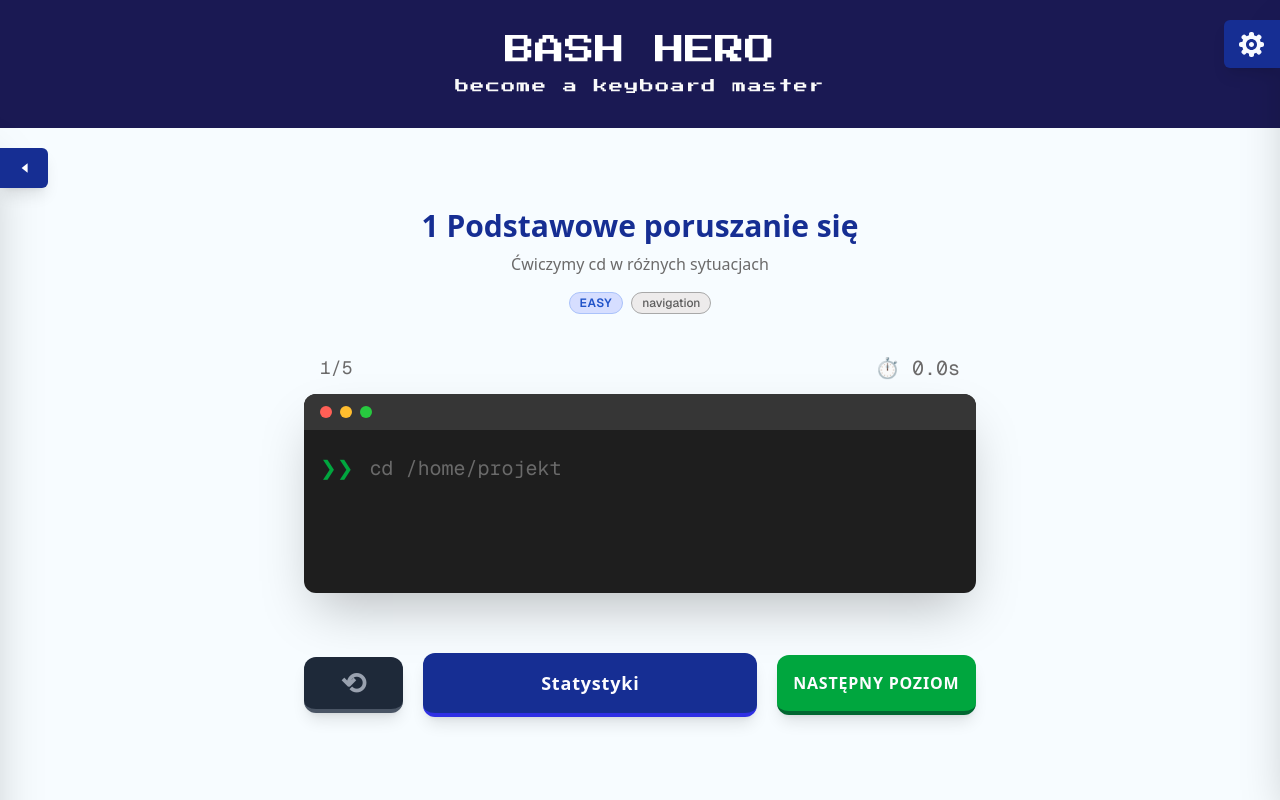
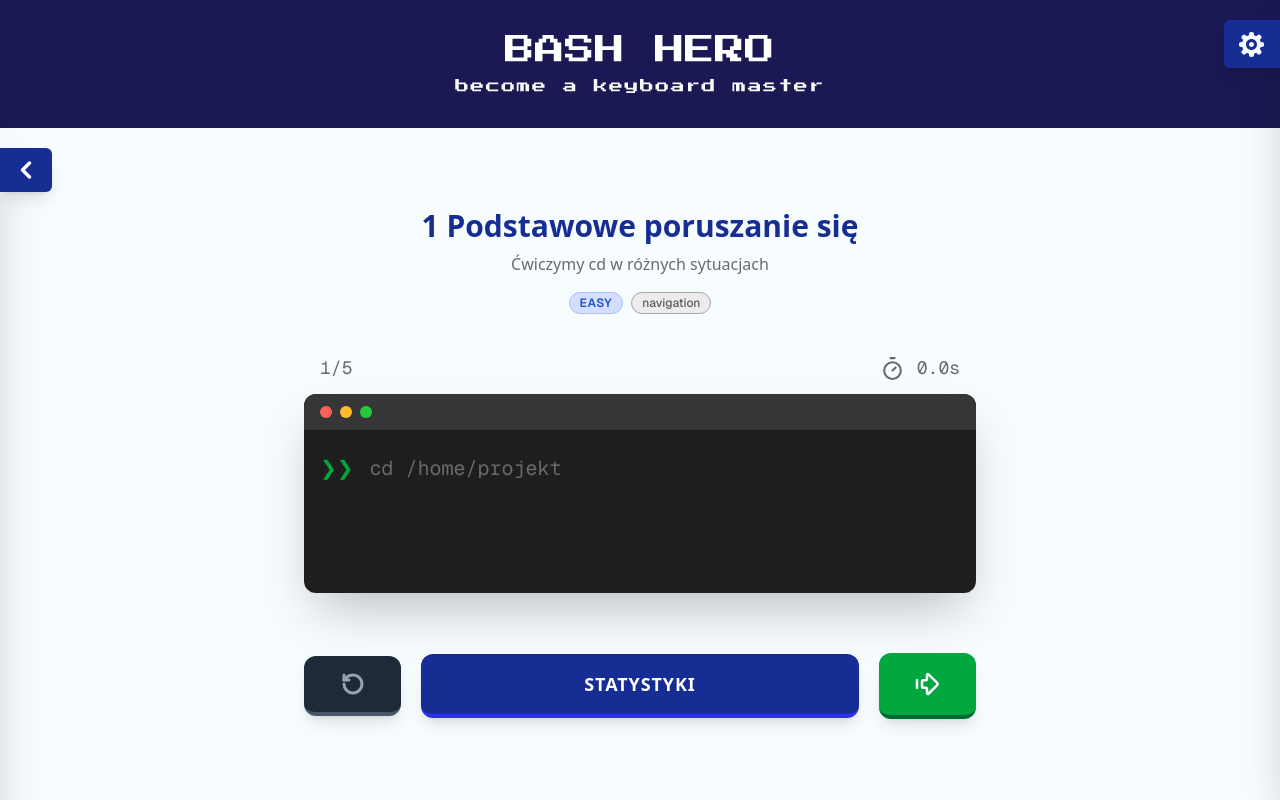
Before and after one commit to BashHero-Foundation/BashHero, a Next.js app: page /game/1 in a window 1280 px wide. Built offline with nearby package versions, Linux system fonts and the light colour scheme.

Commit message:
Replace icons and recolor menu

```diff
--- a/components/FinishedLevelButtons.tsx
+++ b/components/FinishedLevelButtons.tsx
@@ -1,4 +1,5 @@
 import { scormify_path } from "@/app/scorm/scorm_utils";
+import { RotateCcw, ArrowBigRightDash } from 'lucide-react';
 
 export default function FinishedLevelButtons({ levelId, nextLevelId }: { levelId: string; nextLevelId: string | null }) {
 
@@ -14,29 +15,31 @@ export default function FinishedLevelButtons({ levelId, nextLevelId }: { levelId
 
             <button
             onClick={handleReset}
-            className="flex-1 rounded-xl border-b-4 border-gray-600 bg-gray-800 shadow-lg
-            p-2 text-3xl text-gray-400 transition hover:bg-red-600 hover:text-white
+            aria-label="Reset"
+            className="flex flex-1 items-center justify-center rounded-xl border-b-4 border-gray-600 bg-gray-800 shadow-lg
+            px2 py-4 text-gray-400 transition hover:bg-red-600 hover:text-white
             active:scale-95 active:border-b-0 active:translate-y-1 active:bg-red-800">
-            ⟲
+                <RotateCcw size={24} strokeWidth={3} />
             </button>
 
-            <a href={scormify_path(`/game/${levelId}/stats`)} className="flex-4 text-center">
-                <button className="w-full rounded-xl border-b-4 border-btn-primary-border bg-btn-primary-bg shadow-lg
-                px-6 py-4 text-lg text-btn-primary-text transition hover:bg-btn-primary-bg-hover
+            <a
+            href={scormify_path(`/game/${levelId}/stats`)}
+            className="flex flex-4 items-center justify-center text-center rounded-xl border-b-4 border-btn-primary-border bg-btn-primary-bg shadow-lg
+                px-6 py-4 text-lg text-btn-primary-text tracking-wider transition hover:bg-btn-primary-bg-hover
                 active:border-b-0 active:translate-y-1">
                 Statystyki
-                </button>
             </a>
 
 
             {nextLevelId ? (
-                <a href={scormify_path(`/game/${nextLevelId}`)} className="w-full flex-2 rounded-xl border-b-4 border-green-800 bg-green-600 shadow-lg
-                px-4 py-4 text-md text-text-primary transition hover:bg-green-500 hover:text-white
+                <a href={scormify_path(`/game/${nextLevelId}`)} className="flex flex-1 items-center justify-center text-center gap-1
+                rounded-xl border-b-4 border-green-800 bg-green-600 shadow-lg py-4 text-lg text-text-primary normal-case transition hover:bg-green-500 hover:text-white
                 active:border-b-0 active:translate-y-1">
-                    Następny poziom
+                    <ArrowBigRightDash size={30} strokeWidth={2} />
+
                 </a>
             ) : (
-                <p className="mt-6 text-gray-500 font-semibold">To byl ostatni poziom</p>
+                <p className="mt-6 text-gray-500 font-semibold">To już ostatni poziom</p>
             )}
 
 
--- a/components/StatsPageContent.tsx
+++ b/components/StatsPageContent.tsx
@@ -4,6 +4,7 @@ import { Menu } from "./menu";
 import { LevelStats, StatsPageContentProps } from "@/app/types";
 import SettingsSidebar from "./settings";
 import { scormify_path } from "@/app/scorm/scorm_utils";
+import { ArrowLeft } from 'lucide-react';
 
 
 export function StatsPageContent({ level }: StatsPageContentProps) {
@@ -99,7 +100,10 @@ export function StatsPageContent({ level }: StatsPageContentProps) {
               <button className="w-full rounded-xl border-b-4 border-btn-primary-border bg-btn-primary-bg
               shadow-lg px-6 py-3 text-lg text-text-primary font-bold transition hover:bg-btn-primary-bg-hover
               active:border-b-0 active:translate-y-1">
-                ← Wróć do poziomu
+                <div className="flex flex-row items-center gap-5">
+                  <ArrowLeft size={18} strokeWidth={4} />
+                  Wróć do poziomu
+                </div>
               </button>
             </a>
 
--- a/components/TypingView.tsx
+++ b/components/TypingView.tsx
@@ -11,6 +11,7 @@ import TextCorrecter from "./TextCorrecter";
 import SettingsSidebar from "./settings";
 import CalculatePoints from "@/components/CalculatePoints";
 import { useRef, useState } from "react";
+import { Timer } from "lucide-react";
 
 export function TypingView({ level, nextLevelId }: { level: Level; nextLevelId: string | null }) {
 
@@ -85,11 +86,17 @@ export function TypingView({ level, nextLevelId }: { level: Level; nextLevelId:
                 {typing.currentIndex + 1}/{typing.totalCommands}
             </span>
 
-            <span className="text-xl">
-                ⏱️ {typing.startTime
+            <div className="flex flex-row items-center justify-center gap-3">
+
+            <Timer size={25} strokeWidth={2} />
+            <span className="leading-none">
+            {typing.startTime
                 ? `${typing.isFinished ? typing.duration : liveTime.toFixed(1)}s`
                 : "0.0s"}
             </span>
+
+            </div>
+
             </div>
 
             {/* TYPING AREA - terminal */}
--- a/components/menu.tsx
+++ b/components/menu.tsx
@@ -4,6 +4,7 @@ import { scormify_path } from "@/app/scorm/scorm_utils";
 import chapter1 from "@/app/levels/chapter1.json";
 import chapter2 from "@/app/levels/chapter2.json";
 import chapter3 from "@/app/levels/chapter3.json";
+import { ChevronLeft } from "lucide-react";
 
 const chapters = [chapter1, chapter2, chapter3];
 
@@ -27,35 +28,40 @@ export const Menu = () => {
   return (
     <div ref={sidebarRef} className={`fixed left-0 z-40 w-80 transition-transform duration-300 ease-in-out ${open ? "translate-x-0" : "-translate-x-full"}`} style={{ top: "calc(var(--header-height) + 4px)",height: "calc(100vh - 5rem)" }}>
       <button onClick={() => setOpen((s) => !s)}
-        className="absolute -right-12 top-5 bg-btn-primary-bg text-white px-3 py-2 rounded-r-md shadow-lg hover:opacity-90 transition"
+        className="absolute -right-13 top-5 bg-btn-primary-bg text-white px-3 py-2 rounded-r-md shadow-lg hover:opacity-90 transition"
         aria-expanded={open}
         aria-label={open ? "Zamknij menu" : "Otwórz menu"}>
-          <svg className={`w-6 h-6 transform ${open ? "" : "rotate-180"}`} viewBox="0 0 20 20" fill="currentColor">
-            <path d="M7 6l5 4-5 4V6z" />
-          </svg>
+          <ChevronLeft
+            size={28}
+            strokeWidth={3}
+            className={`transition-transform duration-300 ease-in-out ${open ? "rotate-180" : "rotate-0"}`}
+            />
         </button>
-    <aside className="w-80 h-full bg-bg-main border-r  shadow-2xl overflow-auto">
-    <div className="px-4 py-3 border-b flex items-center justify-between">
-      <h3 className="font-bold text-text-primary">Poziomy</h3>
+    <aside className="w-80 h-full bg-bg-body border-r border-border-separator  shadow-2xl overflow-auto">
+    <div className="px-4 py-3 border-b border-border-separator flex items-center justify-between">
+      <h3 className="text-2xl font-bold text-text-secondary">Poziomy</h3>
     </div>
-      <div className="mt-3 flex flex-col gap-3 rounded-xl p-3">
+      <div className="mt-3 flex flex-col gap-6 rounded-xl p-3">
+
         {chapters.map((chapter) => (
           <details
           key={chapter.chapterId}
-          className="group/chapter rounded-xl border"
-          open>
-          <summary className="cursor-pointer list-none rounded-xl px-4 py-3 text-white font-semibold select-none flex items-center justify-between">
+          open
+          className="group/chapter rounded-xl bg-btn-primary-bg border border-btn-primary-border"
+          >
+          <summary className="flex items-center cursor-pointer select-none justify-between list-none
+           px-4 py-2 text-text-primary font-bold">
           <span>{chapter.chapterTitle}</span>
           <span className="transition-transform duration-300 group-open/chapter:rotate-180">▼</span>
           </summary>
 
 
-      <div className="px-2 pb-2 flex flex-col gap-2">
+      <div className="p-3 flex flex-col gap-3 border-t border-border-separator">
         {chapter.levels.map((level) => (
           <a
             key={level.id}
             href={scormify_path(`/game/${level.id}`)}
-            className="rounded-xl border border-btn-primary-border bg-btn-primary-bg px-4 py-2 text-text-primary font-semibold hover:bg-btn-primary-bg-hover transition"
+            className="rounded-xl border border-btn-primary-border bg-bg-body px-4 py-2 text-text-secondary font-semibold hover:bg-badge-primary-to transition"
           >
             {level.title}
           </a>
--- a/components/settings.tsx
+++ b/components/settings.tsx
@@ -52,7 +52,7 @@ export default function SettingsSidebar({
                     fixed top-0 right-0 h-full z-40
                     flex items-start
                     transition-transform duration-300 ease-in-out
-                    ${open ? "translate-x-0" : "translate-x-[160px]"}
+                    ${open ? "translate-x-0" : "translate-x-40"}
                 `}
             >
                 {/* Toggle button */}
```
